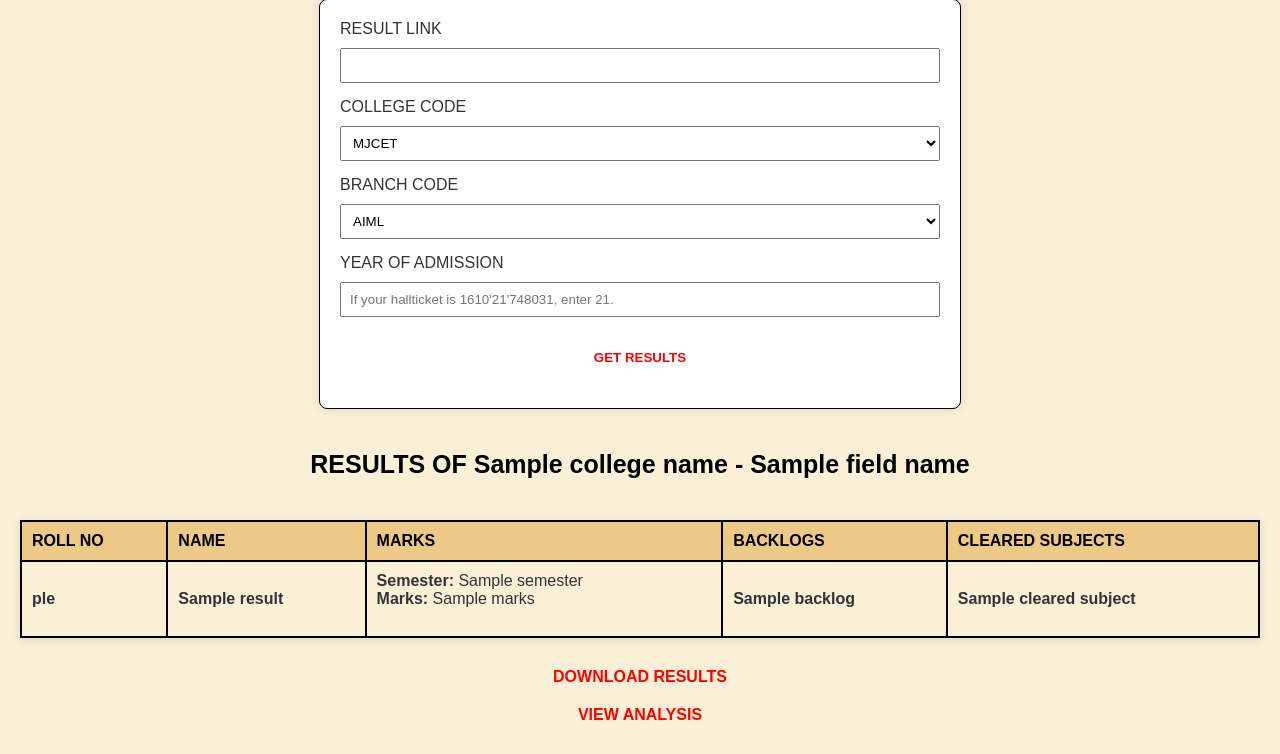
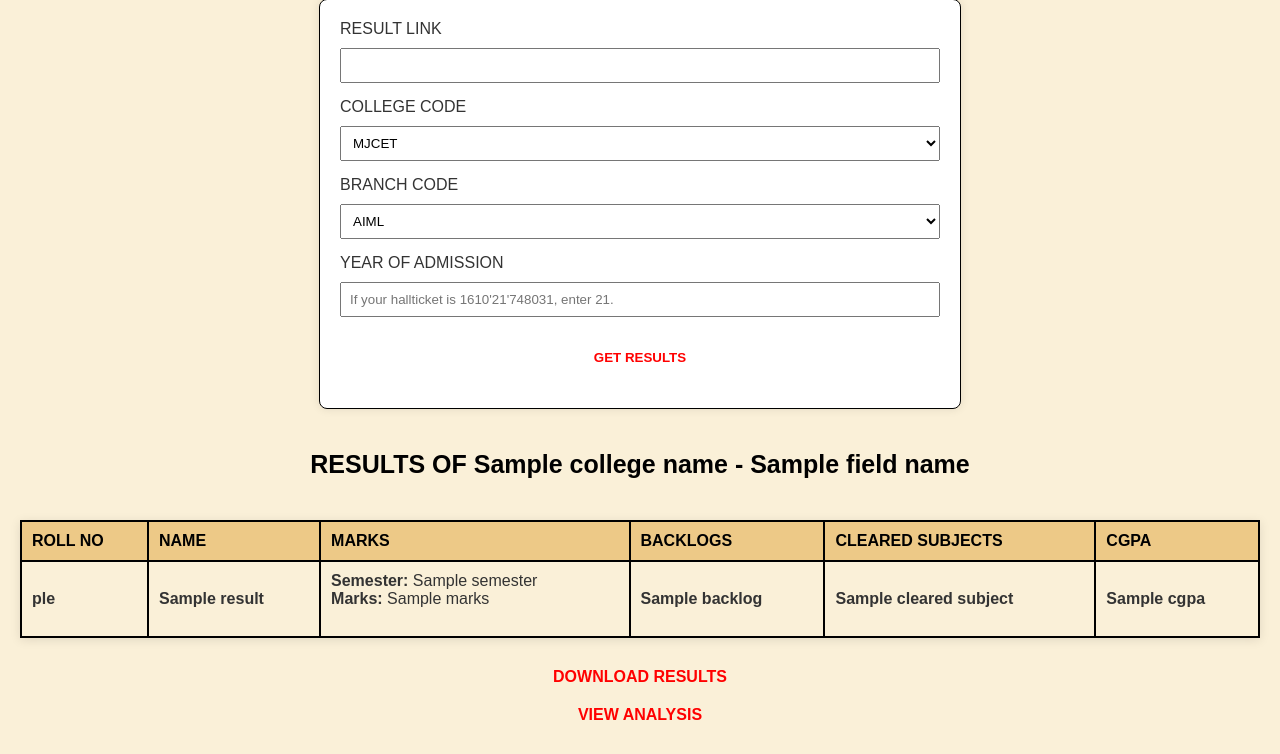
Before and after one commit to that-ar-guy/ou-scrapper, a Flask app: template templates/index.html in a window 1280 px wide. Shown: the part 101-855 px from the top of the page. Run offline with Flask 3, Linux system fonts and the light colour scheme; tables that the repository leaves empty hold one stand-in row (values such as "Sample post"); the template is opened without the code that fills it: values that come from a table or form of the project are taken from there, most other values are stand-ins (such as "Sample title", 1, 10 or a date in 2020); some libraries are stand-ins or nearby versions.

Commit message:
cgpa done

```diff
--- a/app.py
+++ b/app.py
@@ -61,12 +61,12 @@ def scrape_results_in_batches(result_link, college_code, field_code, year):
     pre_link = result_link + "?mbstatus&htno="
 
     results = []
-    BATCH_SIZE = 30
+    BATCH_SIZE = 20
 
-    for batch_start in range(1, 120, BATCH_SIZE):
+    for batch_start in range(1, 121, BATCH_SIZE):
         results += scrape_batch(globalbr, pre_link, college_code, field_code, year, batch_start, batch_start + BATCH_SIZE)
 
-    for batch_start in range(301, 320, BATCH_SIZE):
+    for batch_start in range(301, 310, BATCH_SIZE):
         results += scrape_batch(globalbr, pre_link, college_code, field_code, year, batch_start, batch_start + BATCH_SIZE)
 
     return results
@@ -115,6 +115,9 @@ def find_result(globalbr, pre_link, hall_ticket, session):
     rows = table.find_all("tr")[2:]
 
     marks_list = [{'semester': cells[0].get_text(strip=True), 'marks': cells[1].get_text(strip=True)} for row in rows if (cells := row.find_all("td"))]
+    last_row = rows[-1]
+    last_cols = last_row.find_all("td")
+    cgpa = last_cols[-1].get_text(strip=True)
 
     failed_subjects, cleared_subjects = extract_subjects(soup)
 
@@ -124,6 +127,7 @@ def find_result(globalbr, pre_link, hall_ticket, session):
         'name': name,
         'backlogs': failed_subjects if failed_subjects else [],  # Store as a proper list
         'cleared_subjects': cleared_subjects if cleared_subjects else [],
+        'cgpa': cgpa,
     }
 
 # Optimized Function to Extract Subjects
--- a/templates/index.html
+++ b/templates/index.html
@@ -55,6 +55,7 @@
                 <th>MARKS</th>
                 <th>BACKLOGS</th>
                 <th>CLEARED SUBJECTS</th>
+                <th>CGPA</th> <!-- 👈 New column -->
             </tr>
         </thead>
         <tbody>
@@ -87,12 +88,16 @@
                     No Cleared Subjects
                     {% endif %}
                 </td>
+                <td data-label="CGPA">
+                    <b>{{ result.cgpa }}</b>
+                </td>
             </tr>
             {% endfor %}
         </tbody>
     </table>
 
-    <button class="download-btn" onclick="downloadXLSX('{{ college_name }}_{{field_name}}_RESULTS.xlsx')"><b>DOWNLOAD RESULTS</b></button>
+    <button class="download-btn" onclick="downloadXLSX('{{ college_name }}_{{field_name}}_RESULTS.xlsx')"><b>DOWNLOAD
+            RESULTS</b></button>
     <button class="download-btn" onclick="location.href='/analysis'"><b>VIEW ANALYSIS</b></button>
     {% endif %}
 
@@ -127,4 +132,5 @@
     </script>
 
 </body>
+
 </html>
```
Lines whose indentation alone changed are shown as unchanged.
